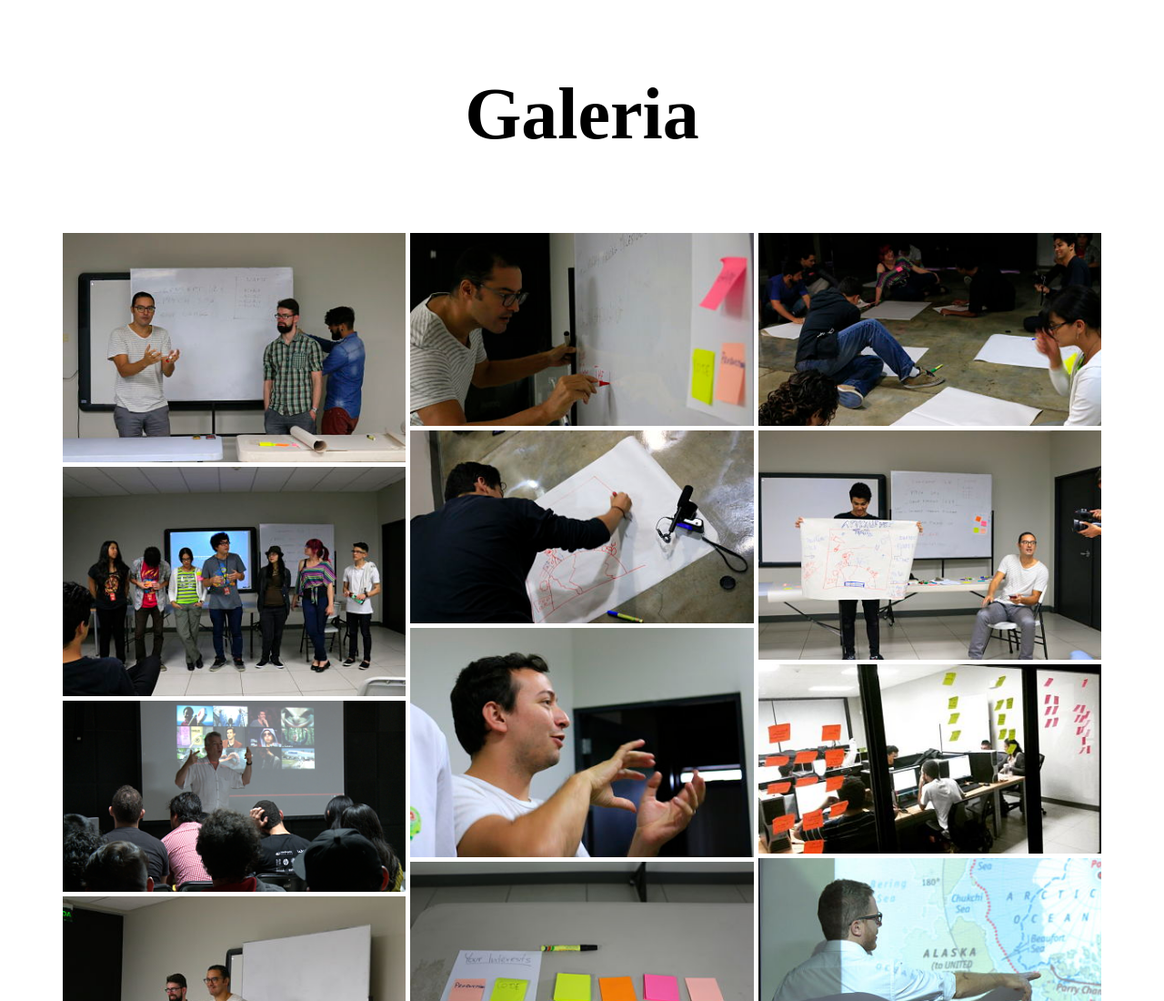
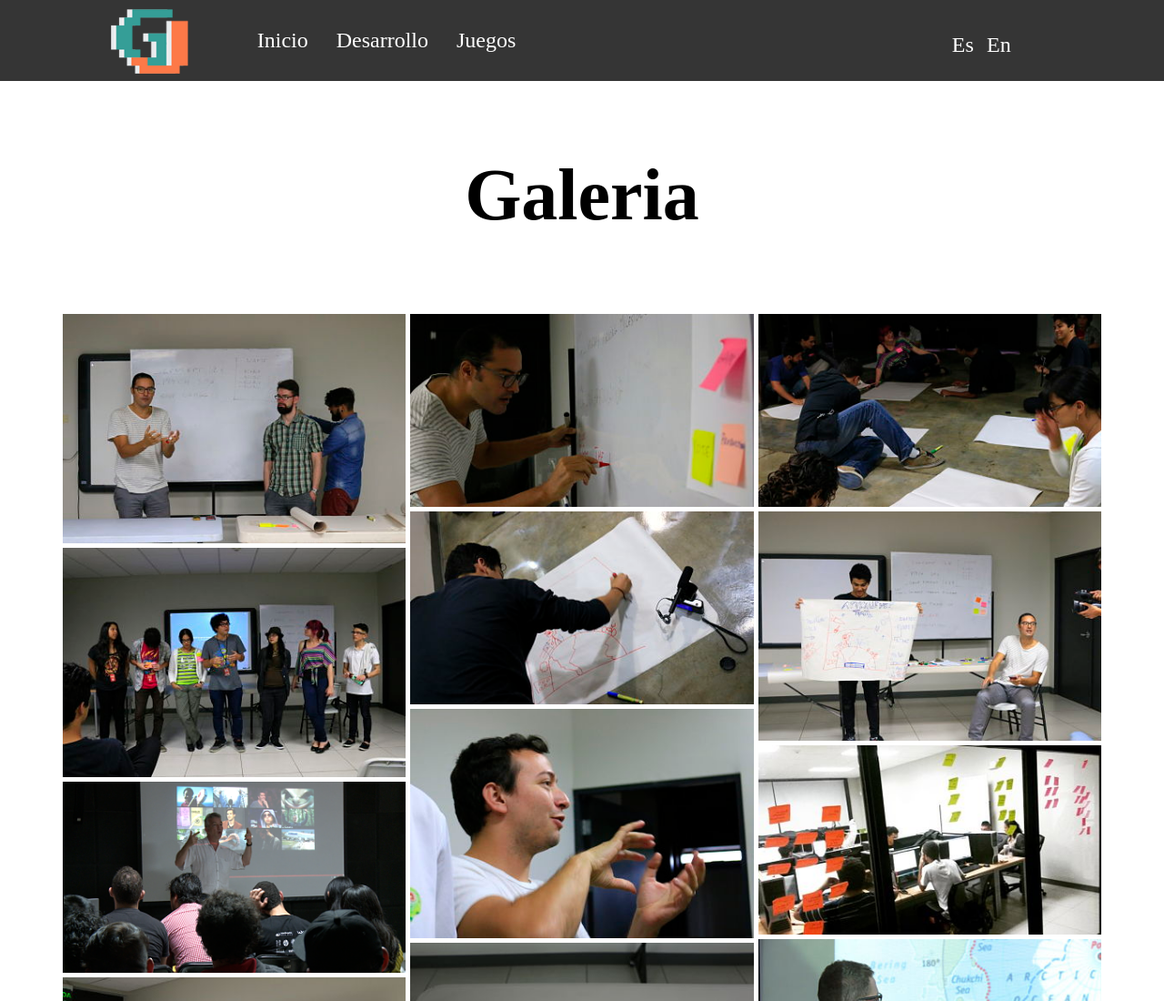
Before and after one commit to cetav-ddw/gamedesign, a plain HTML site: page pages/galeria.html in a window 1280 px wide. Shown: the top 1100 px of the page at 91% size. Drawn offline with Linux system fonts and the light colour scheme; a web font is replaced by a local one.

Commit message:
Cambios Lanford (Leer detalles)
-Archivo favicon,ico agregado a img.
-Se agregó favicon a las páginas galería e index.
-Se cambió el tamaño del navbar de 150px a 80px.
-Se agregó header a la página de galería para comenzar con la inserción
del video

```diff
--- a/pages/galeria.html
+++ b/pages/galeria.html
@@ -4,10 +4,63 @@
 	<meta charset="UTF-8">
   <link rel="stylesheet" type="text/css" href="../css/normalize.css">
   <link rel="stylesheet" type="text/css" href="../css/style.css">
-	<title>Cetav Game Jam 2015</title>
+  <link rel="shortcut icon" href="../img/favicon.ico" type="image/x-icon">
+  <link rel="icon" href="../img/favicon.ico" type="image/x-icon">
+	<title>Galería</title>
 </head>
 <body>
-  <header></header>
+  <header>
+    <!-- <a href="#" class="mobile-logo"><img src="img/logo-nav.png"></a> -->
+
+    <label for="show-menu" class="show-menu">Mostrar Menú</label>
+    <input type="checkbox" id="show-menu" role="button">
+
+    <nav>
+      <a href="#" class="nav-logo"><img src="../img/logo-nav.png" alt="LOGO"></a>
+
+      <ul class="main-nav">
+        <li class="nav-item">
+          <a href="#">inicio</a>
+        </li>
+
+        <li class="nav-item">
+          <a href="#">desarrollo</a>
+        </li>
+
+        <li class="nav-item">
+          <a href="#">juegos</a>
+
+          <ul class="sub-nav">
+            <li class="sub-nav-item">
+              <a href="#">sorry you got humans</a>
+            </li>
+
+            <li class="sub-nav-item"><a href="#">the last activist</a></li>
+
+            <li class="sub-nav-item"><a href="#">trash flood</a></li>
+
+            <li class="sub-nav-item"><a href="#">owak and the wooden tower</a></li>
+          </ul>
+        </li>
+      </ul>
+
+      <ul class="lang-toggle">
+        <li class="lang-item">
+          <a href="#">es</a>
+        </li>
+
+        <li class="lang-item">
+          <a href="#">en</a>
+        </li>
+      </ul>
+    </nav>
+
+    <!-- video -->
+
+    <!-- End video -->
+
+  </header>
+
   <!-- Gallery Section -->
   <section class="gallery">
   	<h3 class="title-main">Galeria</h3>
@@ -42,7 +95,6 @@
       <img src="../img/galeria/28.jpg">
       <img src="../img/galeria/29.jpg">
       <img src="../img/galeria/30.jpg">
-
     </div>
   </section>
   <!-- End Gallery Section -->
--- a/sass/partials/modules/_navigation.scss
+++ b/sass/partials/modules/_navigation.scss
@@ -1,7 +1,7 @@
 header nav{
 	box-sizing: border-box;
 	display: block;
-	height: 150px;
+	height: 80px;
 	margin: 0 auto;
 	padding: 10px 2%;
 	width: 85%;
```
Also changed, not shown: index.html (+8 -10 lines), css/style.css, img/favicon.ico (added). Lines whose indentation alone changed are shown as unchanged.
